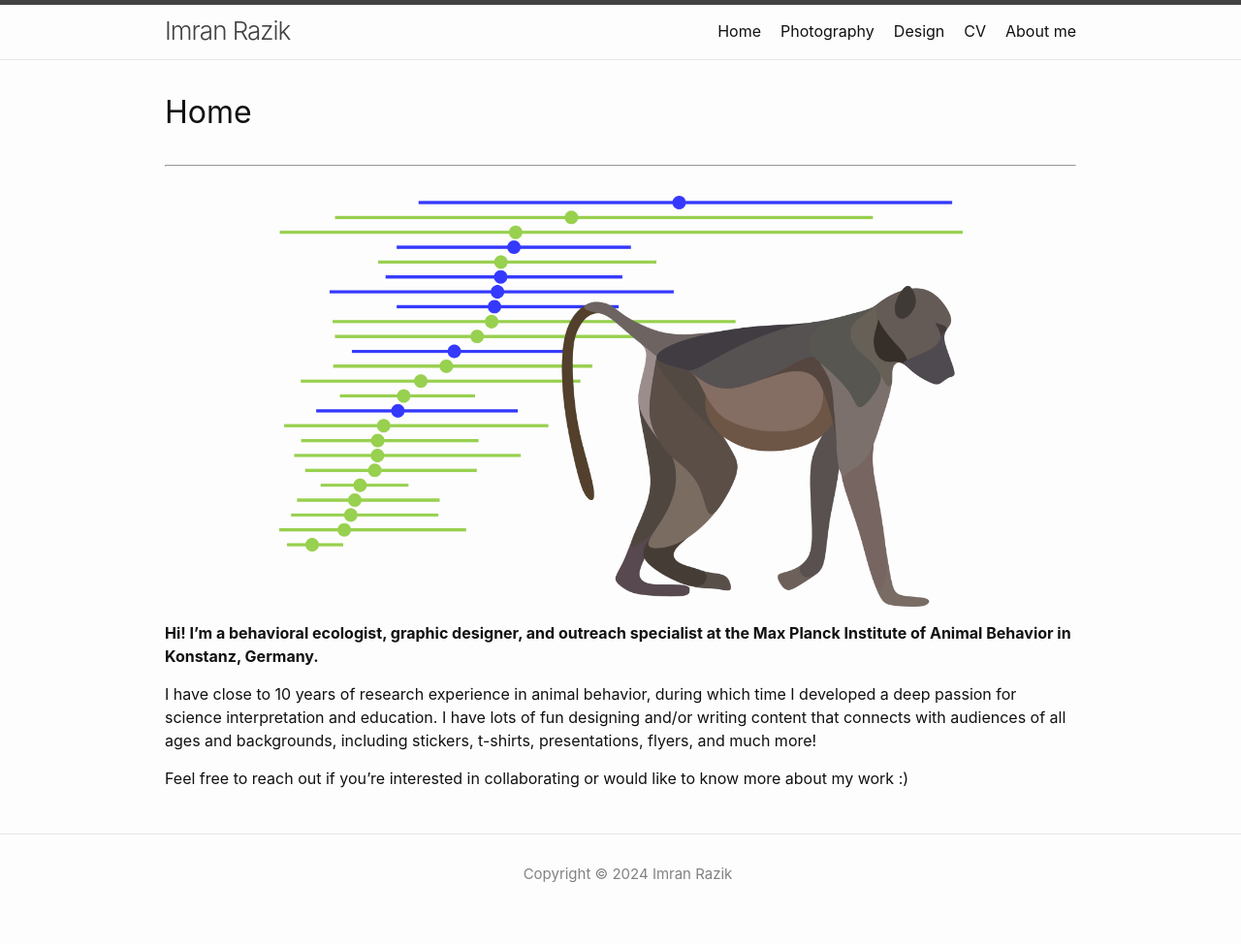
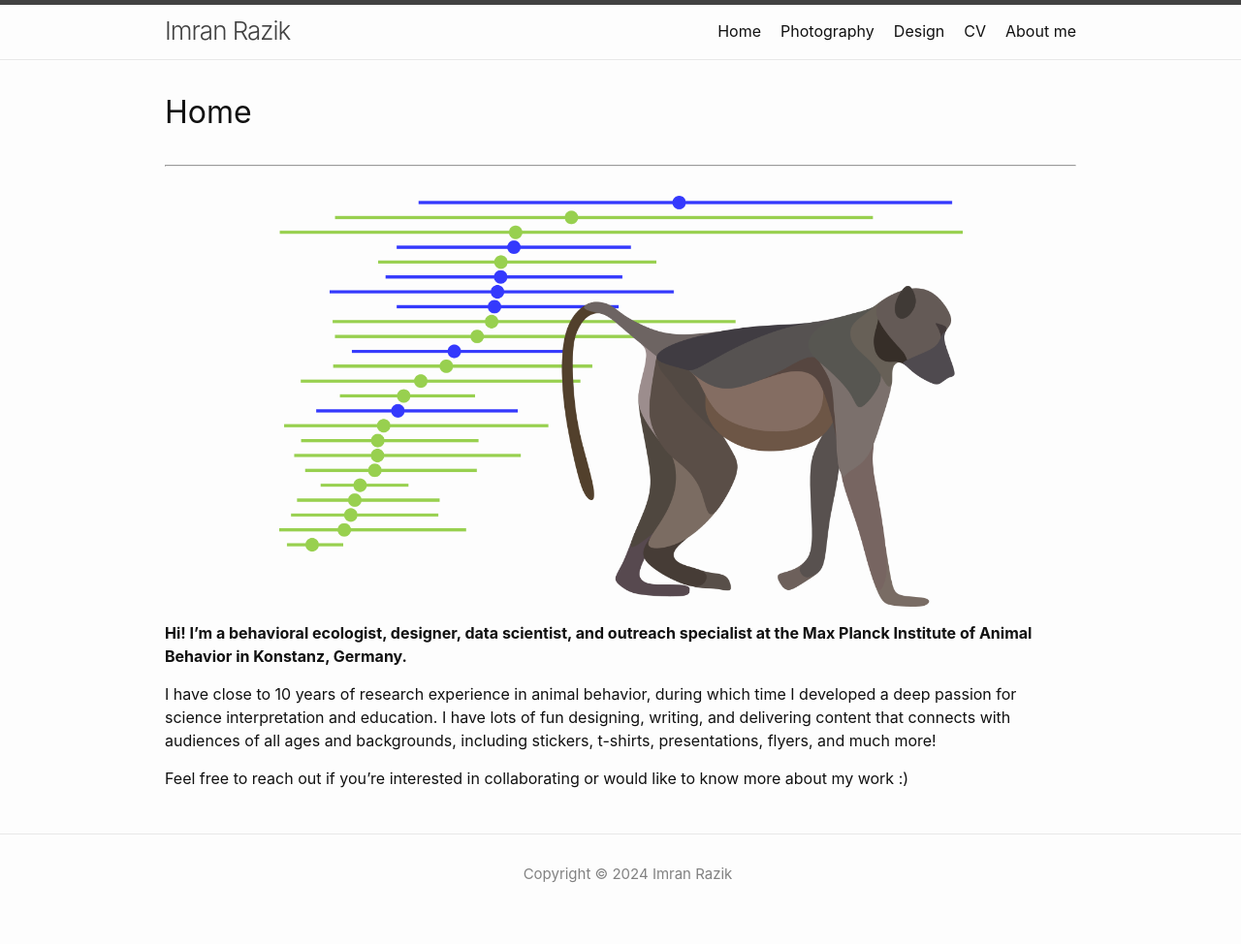
Before and after one commit to imranrazik/imranrazik.github.io, a Jekyll site: the page built from index.md, in a window 1280 px wide. Shown: the whole page at 97% size. Built offline with Jekyll 4.4.1, drawn with Linux system fonts in a browser that asks for light colours; our own code applies the rules of GitHub Pages for plain Markdown files.

Commit message:
Update index.md

```diff
--- a/index.md
+++ b/index.md
@@ -8,8 +8,8 @@
 </p>
 
 
-<b> Hi! I’m a behavioral ecologist, graphic designer, and outreach specialist at the Max Planck Institute of Animal Behavior in Konstanz, Germany. </b> <br/>
+<b> Hi! I’m a behavioral ecologist, designer, data scientist, and outreach specialist at the Max Planck Institute of Animal Behavior in Konstanz, Germany. </b> <br/>
 
-I have close to 10 years of research experience in animal behavior, during which time I developed a deep passion for science interpretation and education. I have lots of fun designing and/or writing content that connects with audiences of all ages and backgrounds, including stickers, t-shirts, presentations, flyers, and much more!
+I have close to 10 years of research experience in animal behavior, during which time I developed a deep passion for science interpretation and education. I have lots of fun designing, writing, and delivering content that connects with audiences of all ages and backgrounds, including stickers, t-shirts, presentations, flyers, and much more!
 
 Feel free to reach out if you’re interested in collaborating or would like to know more about my work :)
```
